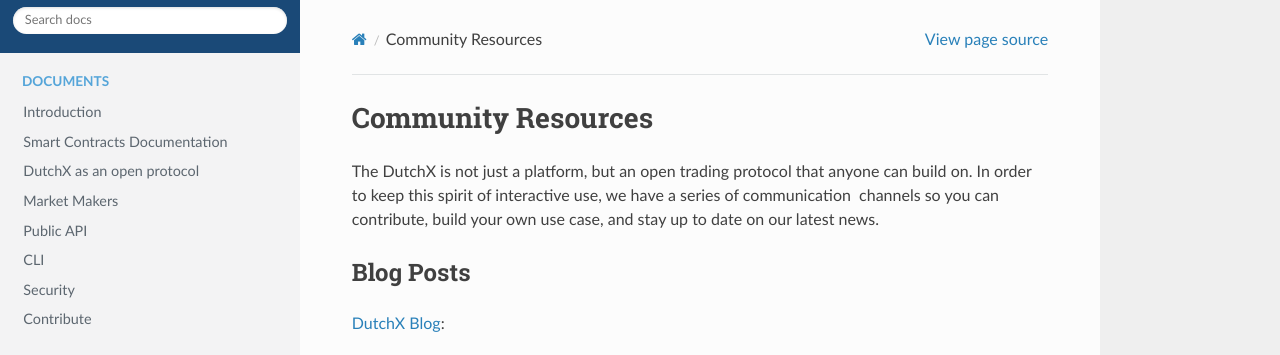
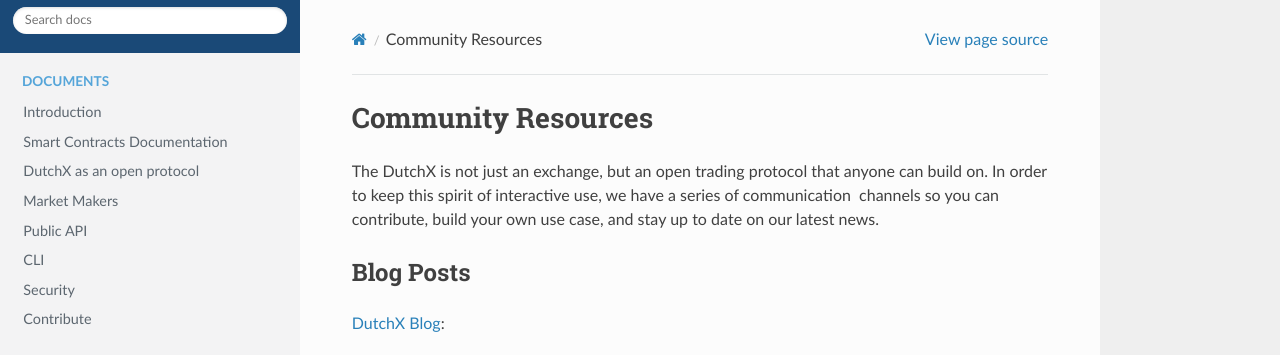
Before and after one commit to gnosis/dx-docs, a Sphinx documentation site: the page built from source/community-resources.md, in a window 1280 px wide and 900 px high. Shown: the top 355 px of the window. Built offline with Sphinx 7.4.7 and the Read the Docs theme 2.0.0, drawn with Linux system fonts in a browser that asks for light colours.

Commit message:
Update community-resources.md

```diff
--- a/source/community-resources.md
+++ b/source/community-resources.md
@@ -1,6 +1,6 @@
 ## Community Resources
 
-The DutchX is not just a platform, but an open trading protocol that anyone can build on. In order to keep this spirit of interactive use, we have a series of communication  channels so you can contribute, build your own use case, and stay up to date on our latest news.
+The DutchX is not just an exchange, but an open trading protocol that anyone can build on. In order to keep this spirit of interactive use, we have a series of communication  channels so you can contribute, build your own use case, and stay up to date on our latest news.
 
 ##### Blog Posts
 
```
